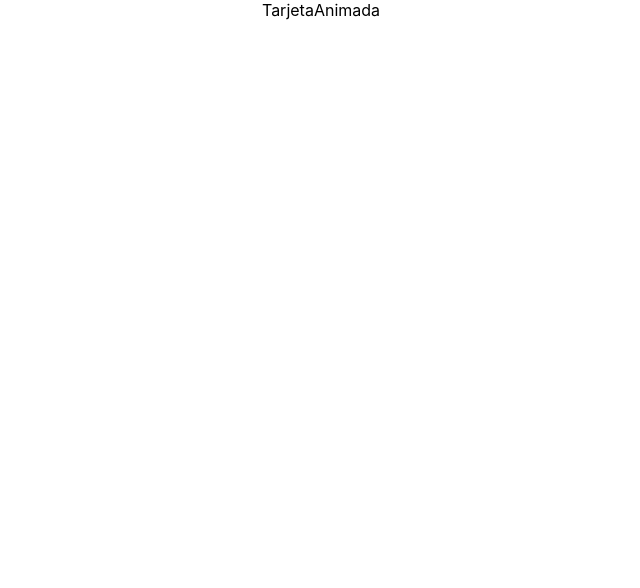
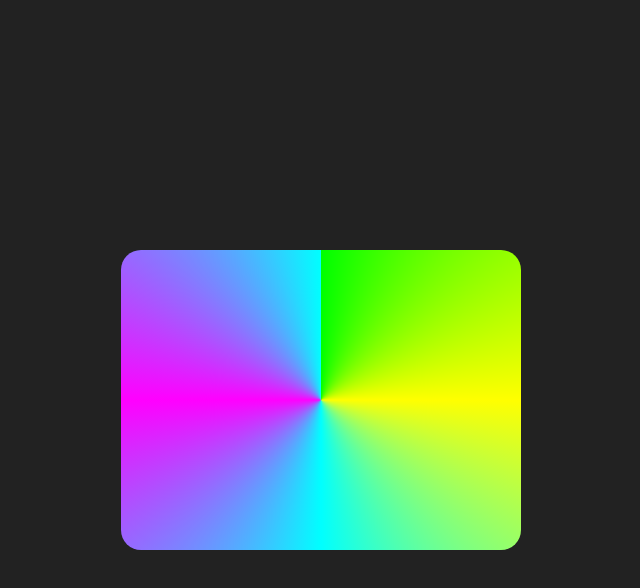
Before and after one commit to leonelborgesdev/tarjeta_css, a React (Create React App) app: page / in a window 1280 px wide. Shown: the top 588 px of the page, without its empty margins (319-959 px from the left). Built offline with nearby package versions, Linux system fonts and the light colour scheme.

Commit message:
box before css

```diff
--- a/src/App.css
+++ /dev/null
@@ -1,38 +0,0 @@
-.App {
-  text-align: center;
-}
-
-.App-logo {
-  height: 40vmin;
-  pointer-events: none;
-}
-
-@media (prefers-reduced-motion: no-preference) {
-  .App-logo {
-    animation: App-logo-spin infinite 20s linear;
-  }
-}
-
-.App-header {
-  background-color: #282c34;
-  min-height: 100vh;
-  display: flex;
-  flex-direction: column;
-  align-items: center;
-  justify-content: center;
-  font-size: calc(10px + 2vmin);
-  color: white;
-}
-
-.App-link {
-  color: #61dafb;
-}
-
-@keyframes App-logo-spin {
-  from {
-    transform: rotate(0deg);
-  }
-  to {
-    transform: rotate(360deg);
-  }
-}
--- a/src/App.js
+++ b/src/App.js
@@ -1,5 +1,3 @@
-import logo from "./logo.svg";
-import "./App.css";
 import { TarjetaAnimada } from "./TarjetaAnimada/TarjetaAnimada";
 
 function App() {
--- a/src/TarjetaAnimada/TarjetaAnimada.css
+++ b/src/TarjetaAnimada/TarjetaAnimada.css
@@ -19,9 +19,7 @@ body{
     content: '';
     position: absolute;
     inset: 0;
-    background: repeating-linear-gradient(from 0def, #0f0, #ff0,#0ff,#f0f,#0ff);
+    background: repeating-conic-gradient(from 0deg, #0f0, #ff0,#0ff,#f0f,#0ff);
     border-radius: 20px;
     animation: rotating 4s linear infinite;
-    filter: blur(40px);
-    opacity: 0.75;
 }
--- a/src/TarjetaAnimada/TarjetaAnimada.jsx
+++ b/src/TarjetaAnimada/TarjetaAnimada.jsx
@@ -1,5 +1,10 @@
 import React from "react";
+import "./TarjetaAnimada.css";
 
 export const TarjetaAnimada = () => {
-  return <div className="box">TarjetaAnimada</div>;
+  return (
+    <div className="box">
+      <span></span>
+    </div>
+  );
 };
--- a/src/index.css
+++ /dev/null
@@ -1,13 +0,0 @@
-body {
-  margin: 0;
-  font-family: -apple-system, BlinkMacSystemFont, 'Segoe UI', 'Roboto', 'Oxygen',
-    'Ubuntu', 'Cantarell', 'Fira Sans', 'Droid Sans', 'Helvetica Neue',
-    sans-serif;
-  -webkit-font-smoothing: antialiased;
-  -moz-osx-font-smoothing: grayscale;
-}
-
-code {
-  font-family: source-code-pro, Menlo, Monaco, Consolas, 'Courier New',
-    monospace;
-}
```
Also changed, not shown: src/index.js (+5 -6 lines).
